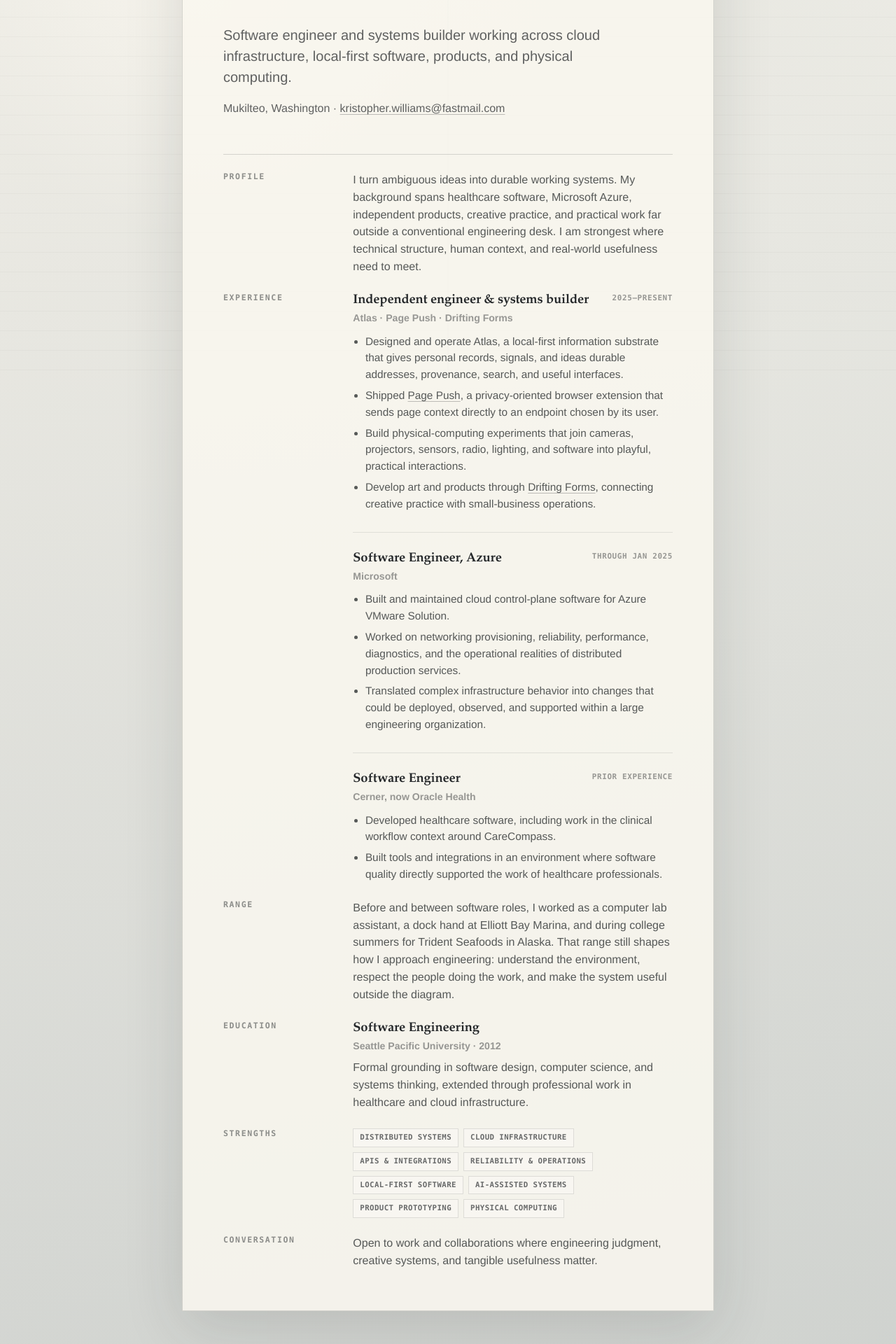
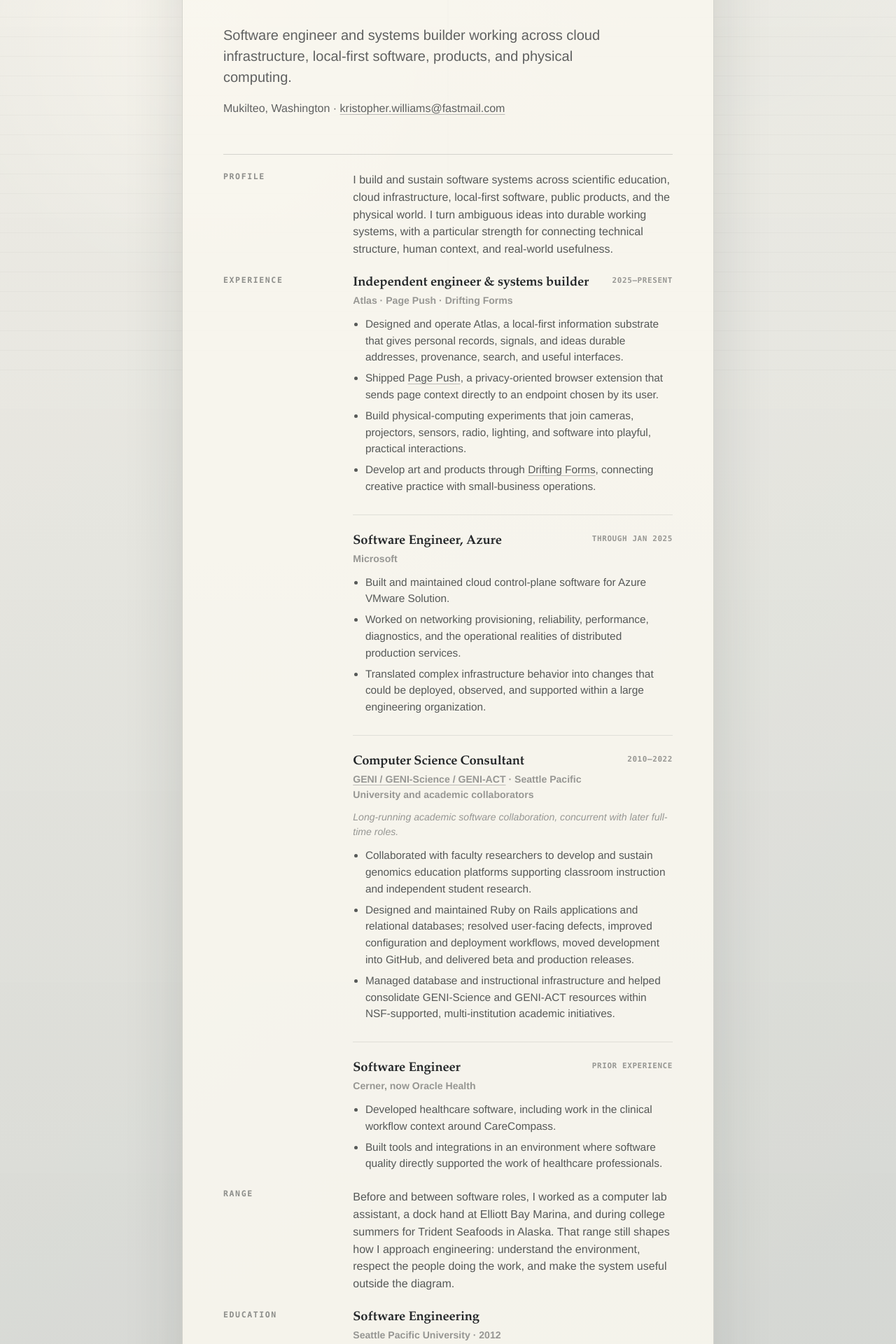
Before and after one commit to krwillxyz/krwillxyz.github.io, a Jekyll site: the page built from resume/index.md, in a window 1280 px wide. Shown: the part 371-2291 px from the top of the page at 70% size. Built offline with Jekyll 4.4.1, drawn with Linux system fonts in a browser that asks for light colours.

Commit message:
Add GENI stewardship to resume

```diff
--- a/_layouts/default.html
+++ b/_layouts/default.html
@@ -494,6 +494,12 @@
     font-weight: 650;
   }
 
+  .resume-role-note {
+    color: var(--ink-faint) !important;
+    font-size: 0.88rem !important;
+    font-style: italic;
+  }
+
   .resume-copy > .resume-org {
     margin: 3px 0 8px;
     color: var(--ink-faint);
--- a/resume/index.md
+++ b/resume/index.md
@@ -19,7 +19,7 @@ body_class: resume-page
     <section>
       <h2>Profile</h2>
       <div class="resume-copy">
-        <p>I turn ambiguous ideas into durable working systems. My background spans healthcare software, Microsoft Azure, independent products, creative practice, and practical work far outside a conventional engineering desk. I am strongest where technical structure, human context, and real-world usefulness need to meet.</p>
+        <p>I build and sustain software systems across scientific education, cloud infrastructure, local-first software, public products, and the physical world. I turn ambiguous ideas into durable working systems, with a particular strength for connecting technical structure, human context, and real-world usefulness.</p>
       </div>
     </section>
 
@@ -48,6 +48,19 @@ body_class: resume-page
             <li>Built and maintained cloud control-plane software for Azure VMware Solution.</li>
             <li>Worked on networking provisioning, reliability, performance, diagnostics, and the operational realities of distributed production services.</li>
             <li>Translated complex infrastructure behavior into changes that could be deployed, observed, and supported within a large engineering organization.</li>
+          </ul>
+        </article>
+
+        <article class="resume-role">
+          <header>
+            <div><h3>Computer Science Consultant</h3><p class="resume-org"><a href="https://github.com/geni-act" target="_blank" rel="noopener noreferrer">GENI / GENI-Science / GENI-ACT</a> · Seattle Pacific University and academic collaborators</p></div>
+            <p class="resume-date">2010–2022</p>
+          </header>
+          <p class="resume-role-note">Long-running academic software collaboration, concurrent with later full-time roles.</p>
+          <ul>
+            <li>Collaborated with faculty researchers to develop and sustain genomics education platforms supporting classroom instruction and independent student research.</li>
+            <li>Designed and maintained Ruby on Rails applications and relational databases; resolved user-facing defects, improved configuration and deployment workflows, moved development into GitHub, and delivered beta and production releases.</li>
+            <li>Managed database and instructional infrastructure and helped consolidate GENI-Science and GENI-ACT resources within NSF-supported, multi-institution academic initiatives.</li>
           </ul>
         </article>
 
```
